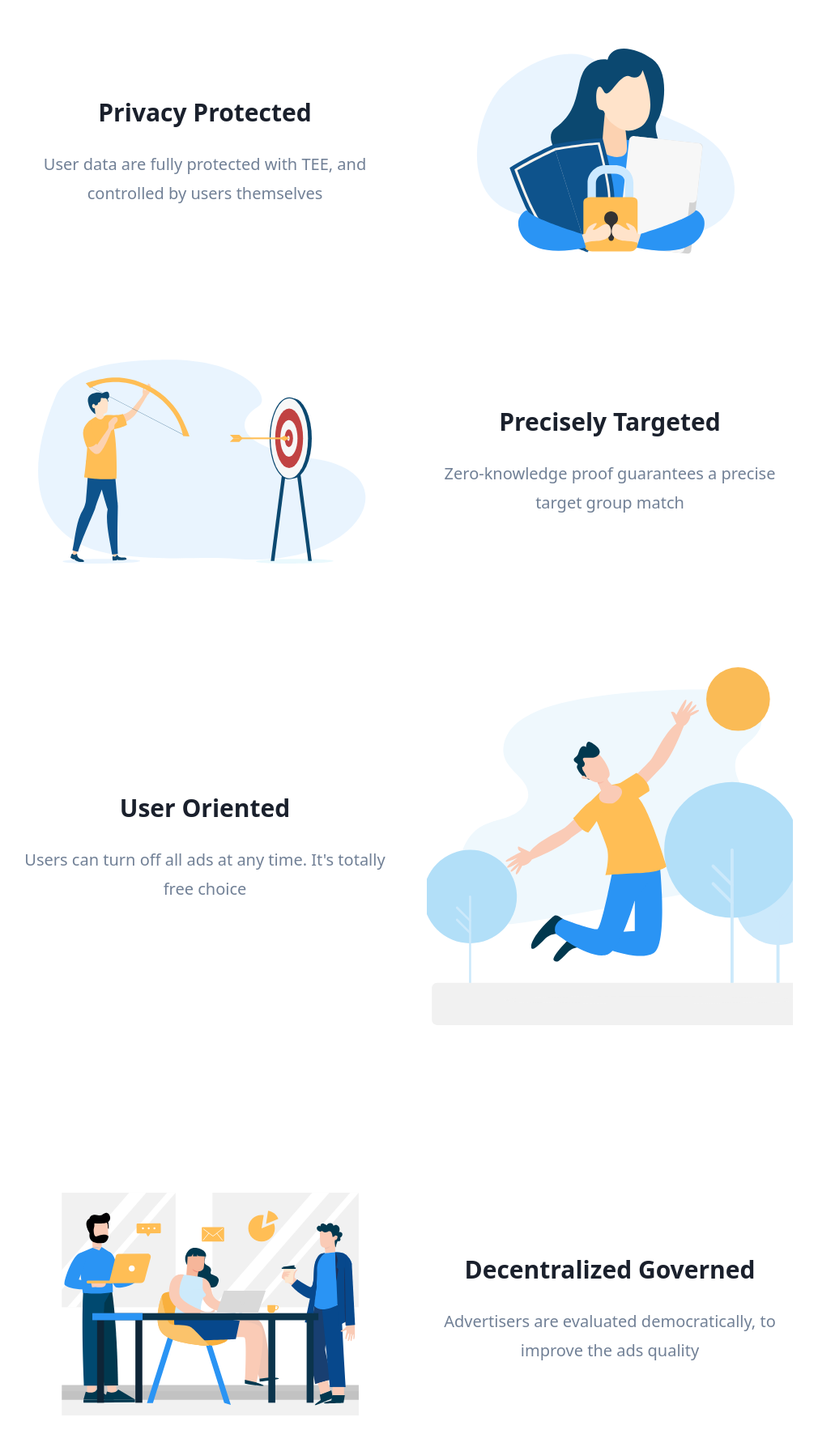
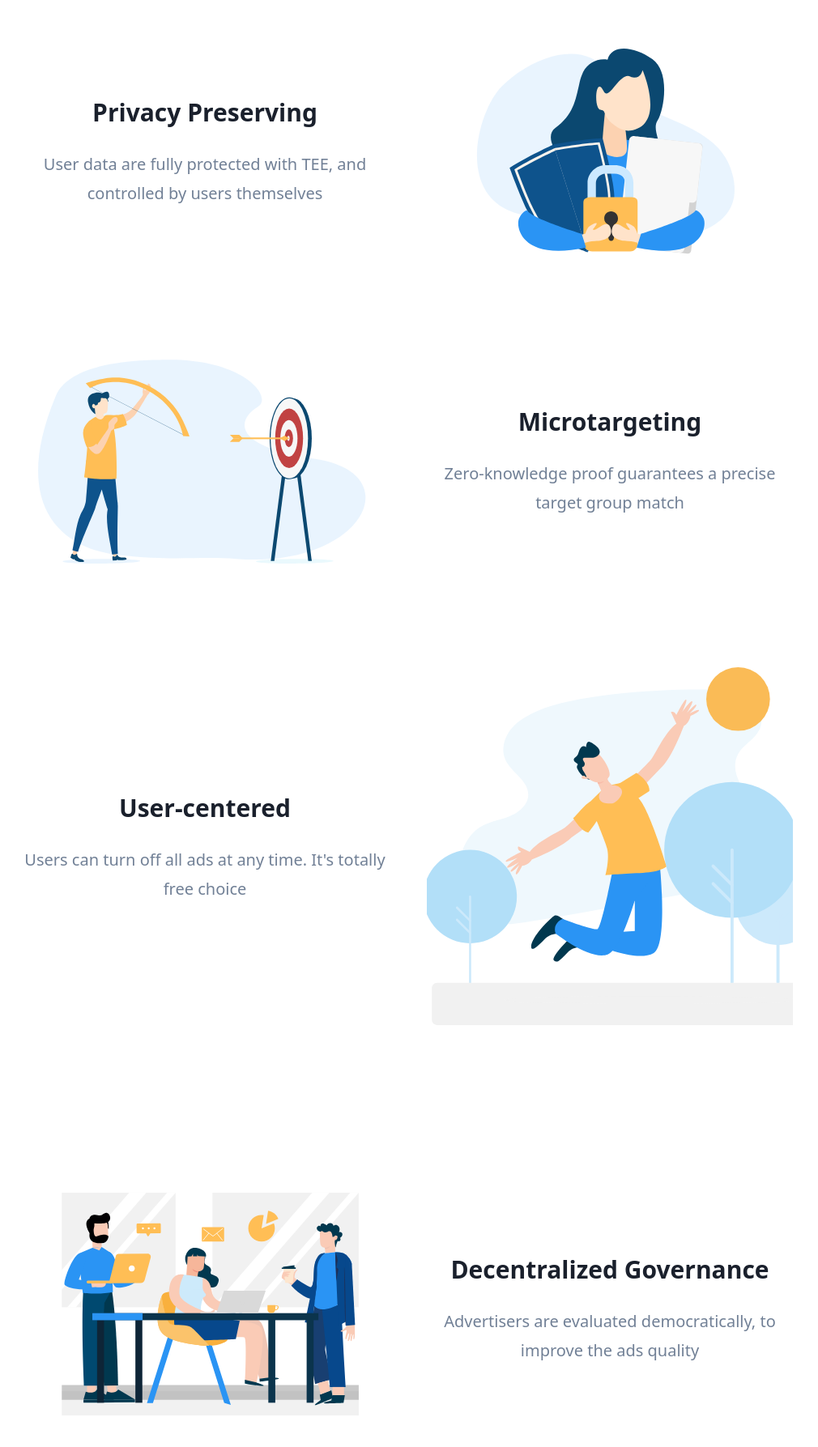
Before and after one commit to AdMetaNetwork/admeta-website, a Next.js app: page / in a window 1280 px wide. Shown: the part 675-2462 px from the top of the page at 81% size, without its empty margins (137-1147 px from the left). Built offline with nearby package versions, Linux system fonts and the light colour scheme.

Commit message:
Update page content wordings

```diff
--- a/src/templates/Logo.tsx
+++ b/src/templates/Logo.tsx
@@ -45,7 +45,7 @@ const Logo = (props: ILogoProps) => {
       }
       {/* {AppConfig.site_name} */}
 
-      <h1 className="text-logo-blue"> AdMeta</h1>
+      <h1 className="text-logo-blue">AdMeta</h1>
     </span>
   );
 };
--- a/src/templates/VerticalFeatures.tsx
+++ b/src/templates/VerticalFeatures.tsx
@@ -30,29 +30,29 @@ const VerticalFeatures = () => (
       imageAlt="Third feature alt text"
     /> */}
     <VerticalFeatureRow
-      title="Privacy Protected"
+      title="Privacy Preserving"
       description="User data are fully protected with TEE, and controlled by users themselves"
       image="/assets/images/privacy-and-policy.svg"
-      imageAlt="Privacy Protected"
+      imageAlt="Privacy Preserving"
     />
     <VerticalFeatureRow
-      title="Precisely Targeted"
+      title="Microtargeting"
       description="Zero-knowledge proof guarantees a precise target group match"
       image="/assets/images/bullseye.svg"
-      imageAlt="Precisely Targeted"
+      imageAlt="Microtargeting"
       reverse
     />
     <VerticalFeatureRow
-      title="User Oriented"
+      title="User-centered"
       description="Users can turn off all ads at any time. It's totally free choice"
       image="/assets/images/happy.svg"
-      imageAlt="User Oriented"
+      imageAlt="User-centered"
     />
     <VerticalFeatureRow
-      title="Decentralized Governed"
+      title="Decentralized Governance"
       description="Advertisers are evaluated democratically, to improve the ads quality"
       image="/assets/images/team-meeting-illustration.svg"
-      imageAlt="Decentralized Governed"
+      imageAlt="Decentralized Governance"
       reverse
     />
   </Section>
```
